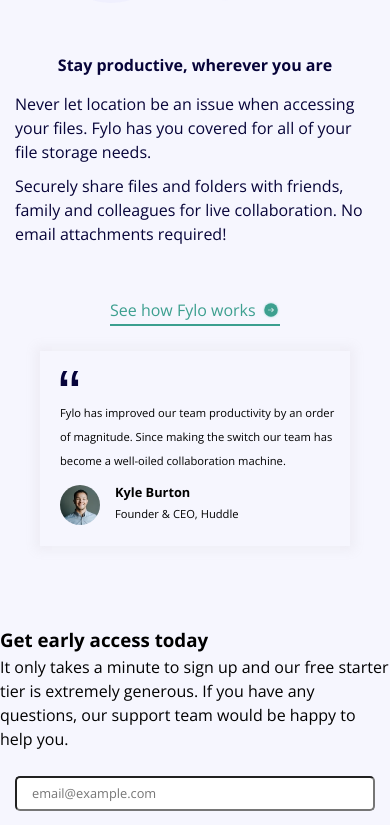
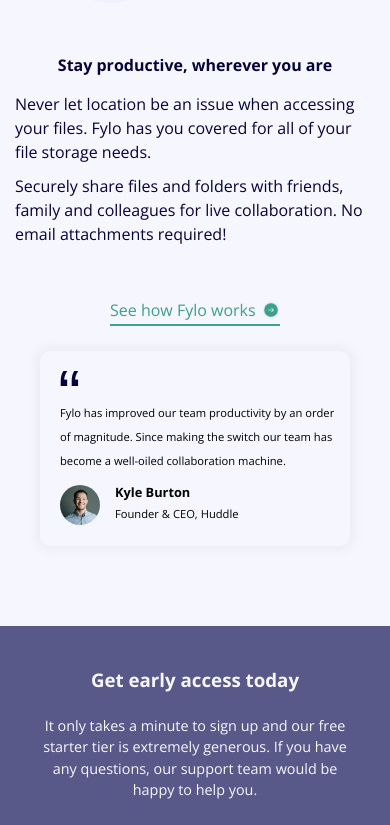
Before and after one commit to mdahsanulkabir/frontEndMentor-fylo-landing-page-with-two-column-layout, a plain HTML site: page index.html in a window 390 px wide. Shown: the part 1175-2000 px from the top of the page. Drawn offline with nearby package versions, Linux system fonts and the light colour scheme.

Commit message:
mobile and upto subscription done

```diff
--- a/css/style.css
+++ b/css/style.css
@@ -170,7 +170,7 @@ form input {
 
 #femail {
   padding-left : 15px;
-  font-size: 0.8rem;
+  font-size: 0.7rem;
 }
 
 input[type="submit"] {
@@ -178,6 +178,7 @@ input[type="submit"] {
   background-color: var(--clr-bright-blue);
   border: none;
   cursor: pointer;
+  font-size: 0.8rem;
 }
 
 .feature {
@@ -227,6 +228,7 @@ input[type="submit"] {
   padding: 20px;
   padding-right: 10px;
   box-shadow: 0 0 10px 5px hsla(0, 1.1%, 63.1%, 0.09);
+  border-radius: 10px;
 }
 .card >p {
   text-align: left;
@@ -270,6 +272,19 @@ input[type="submit"] {
   line-height: 1.5rem;
 }
 
+.subscription {
+  background-color: var(--clr-desaturated-blue);
+  color: var(--clr-light-grayish-blue);
+  text-align: center;
+  padding: 40px;
+}
+.subscription p {
+  margin-top: 20px;
+  font-size: .9rem;
+}
+.subscription form {
+  margin-inline: 15px;
+}
 
 
 .attribution {
```
